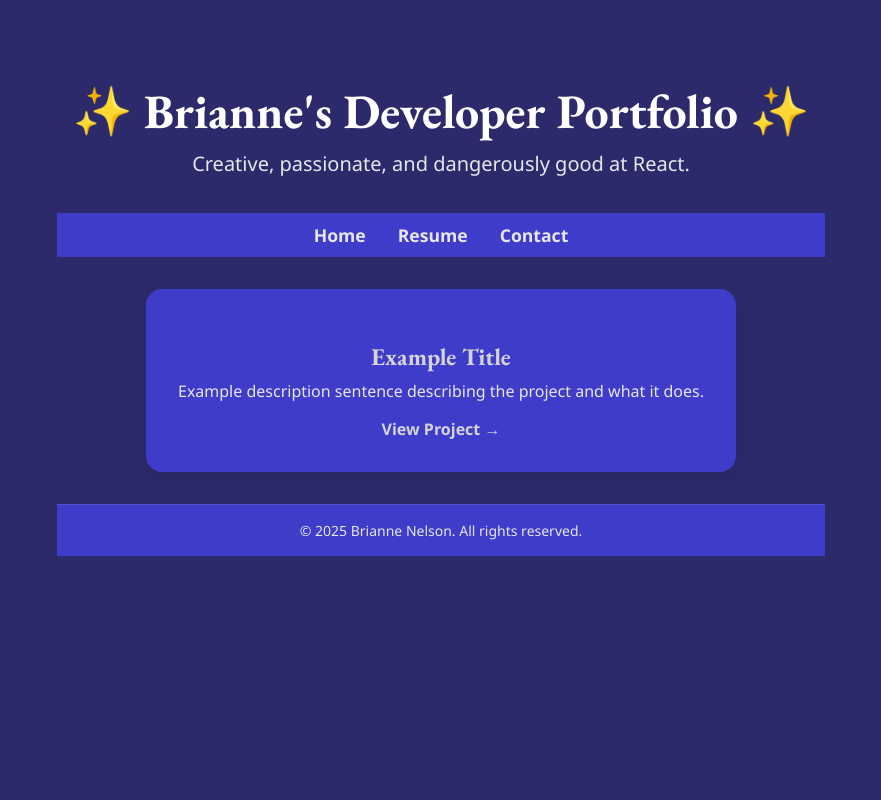
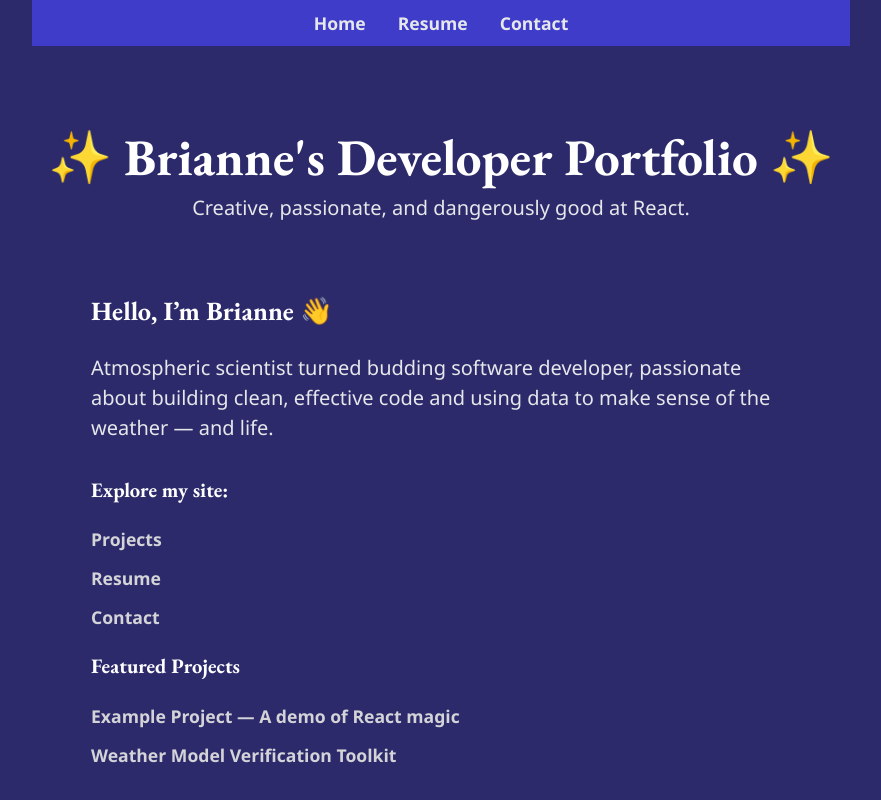
Before and after one commit to briannemg/portfolio, a React (Vite) app: page / in a window 1280 px wide. Shown: the top 800 px of the page, without its empty margins (199-1080 px from the left). Built offline with nearby package versions, Linux system fonts and the light colour scheme.

Commit message:
Refactoring project organization

```diff
--- a/src/App.jsx
+++ b/src/App.jsx
@@ -1,53 +1,20 @@
-import React from "react";
-import { Routes, Route, Link } from "react-router-dom";
-import "./styles/styles.css";
+import { Routes, Route } from "react-router-dom";
+import Home from "./pages/Home";
+import Resume from "./pages/Resume";
+import Contact from "./pages/Contact";
+import Layout from "./components/Layout";
 
-import Resume from "./components/Resume";
-import Footer from "./components/Footer";
-import ProjectCard from "./components/ProjectCard";
-import Navbar from "./components/Navbar";
-import Contact from "./components/Contact";
-
-function App() {
-  const projects = [
-    {
-      title: "Example Title",
-      description:
-        "Example description sentence describing the project and what it does.",
-      link: "https://github.com/yourusername/example-project",
-    },
-    // Add more projects here!
-  ];
-
-  const Home = () => (
-    <main className="project-grid">
-      {projects.map((project, index) => (
-        <ProjectCard
-          key={index}
-          title={project.title}
-          description={project.description}
-          link={project.link}
-        />
-      ))}
-    </main>
+const App = () => {
+  return (
+    <Routes>
+      <Route path="/" element={<Layout />}>
+        <Route index element={<Home />} />
+        <Route path="resume" element={<Resume />} />
+        <Route path="contact" element={<Contact />} />
+        {/* Future routes like projects can go here too */}
+      </Route>
+    </Routes>
   );
-
-  return (
-    <div className="app-container">
-      <header>
-        <h1>✨ Brianne's Developer Portfolio ✨</h1>
-        <p>Creative, passionate, and dangerously good at React.</p>
-      </header>
-      <Navbar />
-      <Routes>
-        <Route path="/" element={<Home />} />
-        <Route path="/resume" element={<Resume />} />
-        <Route path="/contact" element={<Contact />} />
-      </Routes>
-
-      <Footer />
-    </div>
-  );
-}
+};
 
 export default App;
--- /dev/null
+++ b/src/components/Header.jsx
@@ -0,0 +1,10 @@
+const Header = () => {
+  return (
+    <header className="site-header">
+      <h1>✨ Brianne's Developer Portfolio ✨</h1>
+      <p>Creative, passionate, and dangerously good at React.</p>
+    </header>
+  );
+};
+
+export default Header;
--- /dev/null
+++ b/src/components/Layout.jsx
@@ -0,0 +1,19 @@
+import Navbar from "./Navbar";
+import Header from "./Header";
+import Footer from "./Footer";
+import { Outlet } from "react-router-dom";
+
+const Layout = () => {
+  return (
+    <>
+      <Navbar />
+      <Header /> {/* Same header on all pages */}
+      <main>
+        <Outlet />
+      </main>
+      <Footer />
+    </>
+  );
+};
+
+export default Layout;
--- /dev/null
+++ b/src/pages/Home.jsx
@@ -0,0 +1,65 @@
+import React from "react";
+import { Link } from "react-router-dom";
+
+const Home = () => {
+  return (
+    <main className="home-page">
+      <section className="intro">
+        <h2>Hello, I’m Brianne 👋</h2>
+        <p>
+          Atmospheric scientist turned budding software developer, passionate
+          about building clean, effective code and using data to make sense of
+          the weather — and life.
+        </p>
+      </section>
+
+      <section className="navigation-links">
+        <h3>Explore my site:</h3>
+        <ul>
+          <li>
+            <Link to="/projects">Projects</Link>
+          </li>
+          <li>
+            <Link to="/resume">Resume</Link>
+          </li>
+          <li>
+            <Link to="/contact">Contact</Link>
+          </li>
+        </ul>
+      </section>
+
+      <section className="featured-projects">
+        <h3>Featured Projects</h3>
+        <ul>
+          <li>
+            <a
+              href="https://github.com/briannemg/example-project"
+              target="_blank"
+              rel="noreferrer"
+            >
+              Example Project — A demo of React magic
+            </a>
+          </li>
+          <li>
+            <a
+              href="https://github.com/briannemg/weather-model-verification"
+              target="_blank"
+              rel="noreferrer"
+            >
+              Weather Model Verification Toolkit
+            </a>
+          </li>
+        </ul>
+      </section>
+
+      <section className="personal-touch">
+        <blockquote>
+          “The best way to predict the future is to build it.” — Brianne’s
+          unofficial motto
+        </blockquote>
+      </section>
+    </main>
+  );
+};
+
+export default Home;
--- /dev/null
+++ b/src/router.js
@@ -0,0 +1,19 @@
+import { createBrowserRouter } from "react-router-dom";
+import Layout from "./components/Layout";
+import Home from "./pages/Home";
+import Resume from "./pages/Resume";
+import Contact from "./pages/Contact";
+
+const router = createBrowserRouter([
+  {
+    path: "/",
+    element: <Layout />,
+    children: [
+      { index: true, element: <Home /> },
+      { path: "resume", element: <Resume /> },
+      { path: "contact", element: <Contact /> },
+    ],
+  },
+]);
+
+export default router;
--- a/src/styles/styles.css
+++ b/src/styles/styles.css
@@ -120,52 +120,120 @@ p {
   text-decoration: underline;
 }
 
-/* Resume page */
-.resume-container {
+/* Main page */
+.home-page {
   max-width: 700px;
   margin: 2rem auto;
-  padding: 0 2rem;
+  padding: 0 1.5rem;
   color: var(--text);
   font-size: 1.1rem;
 }
 
-.resume-container h2,
-.resume-container h3,
-.resume-container h4 {
+.home-page .intro {
+  margin-bottom: 2rem;
+}
+
+.home-page .navigation-links ul,
+.home-page .featured-projects ul {
+  list-style: none;
+  padding-left: 0;
+}
+
+.home-page .navigation-links li,
+.home-page .featured-projects li {
+  margin: 0.8rem 0;
+}
+
+.home-page a {
+  color: var(--accent);
+  text-decoration: none;
+  font-weight: 600;
+}
+
+.home-page a:hover {
+  color: var(--primary);
+  text-decoration: underline;
+}
+
+.personal-touch {
+  margin-top: 3rem;
+  font-style: italic;
+  color: var(--accent);
+  text-align: center;
+  border-left: 4px solid var(--accent);
+  padding-left: 1rem;
+}
+
+/* Resume page */
+.resume-page {
+  max-width: 700px;
+  margin: 2rem auto;
+  padding: 0 1.5rem;
+  color: var(--text);
+  font-size: 1.1rem;
+  line-height: 1.6;
+}
+
+.resume-page h1,
+.resume-page h2,
+.resume-page h3,
+.resume-page h4 {
   color: var(--primary);
   margin-bottom: 1rem;
 }
 
-.resume-container a {
+.resume-page p,
+.resume-page ul {
+  margin-bottom: 1.25rem;
+}
+
+.resume-page ul {
+  padding-left: 1.25rem;
+  list-style-type: disc;
+}
+
+.resume-page strong {
+  color: var(--accent);
+}
+
+.resume-page a {
   color: var(--accent);
   text-decoration: none;
 }
 
-.resume-container a:hover {
+.resume-page a:hover {
   color: var(--primary);
   text-decoration: underline;
 }
 
-.resume-download {
+.resume-page section {
+  background-color: rgba(255, 255, 255, 0.05); /* very subtle white overlay */
+  padding: 1.5rem 1.5rem 2rem;
+  margin-bottom: 2rem;
+  border-radius: 10px;
+  box-shadow: 0 4px 8px rgba(0, 0, 0, 0.12);
+  transition: box-shadow 0.3s ease;
+}
+
+.resume-page section:hover {
+  box-shadow: 0 8px 16px rgba(0, 0, 0, 0.18);
+}
+
+.resume-download-button {
   display: inline-block;
   margin-top: 1rem;
   padding: 0.5rem 1rem;
   background-color: var(--primary);
-  color: #fff;
+  color: var(--bg);
   border-radius: 6px;
+  font-weight: bold;
   text-decoration: none;
-  font-weight: bold;
   transition: background-color 0.3s ease;
 }
 
-.resume-download:hover {
+.resume-download-button:hover {
   background-color: var(--accent);
-}
-
-hr {
-  border: none;
-  border-top: 1px solid #ccc;
-  margin: 2rem 0;
+  color: var(--bg);
 }
 
 /* Contact page */
@@ -187,16 +255,25 @@ hr {
   align-items: center;
   gap: 0.5rem;
   font-size: 1.1rem;
+  font-weight: 500;
 }
 
 .contact-page a {
   color: var(--accent);
   text-decoration: none;
+  transition: color 0.2s ease;
 }
 
 .contact-page a:hover {
   color: var(--primary);
   text-decoration: underline;
+  cursor: pointer;
+}
+
+.contact-page svg {
+  color: var(--accent);
+  min-width: 1.25rem;
+  height: 1.25rem;
 }
 
 /* Footer */
```
Also changed, not shown: src/main.jsx (+12 -0 lines), src/pages/Contact.jsx (renamed from src/components/Contact.jsx), src/pages/Projects.jsx (added), src/pages/Resume.jsx (renamed from src/components/Resume.jsx).
